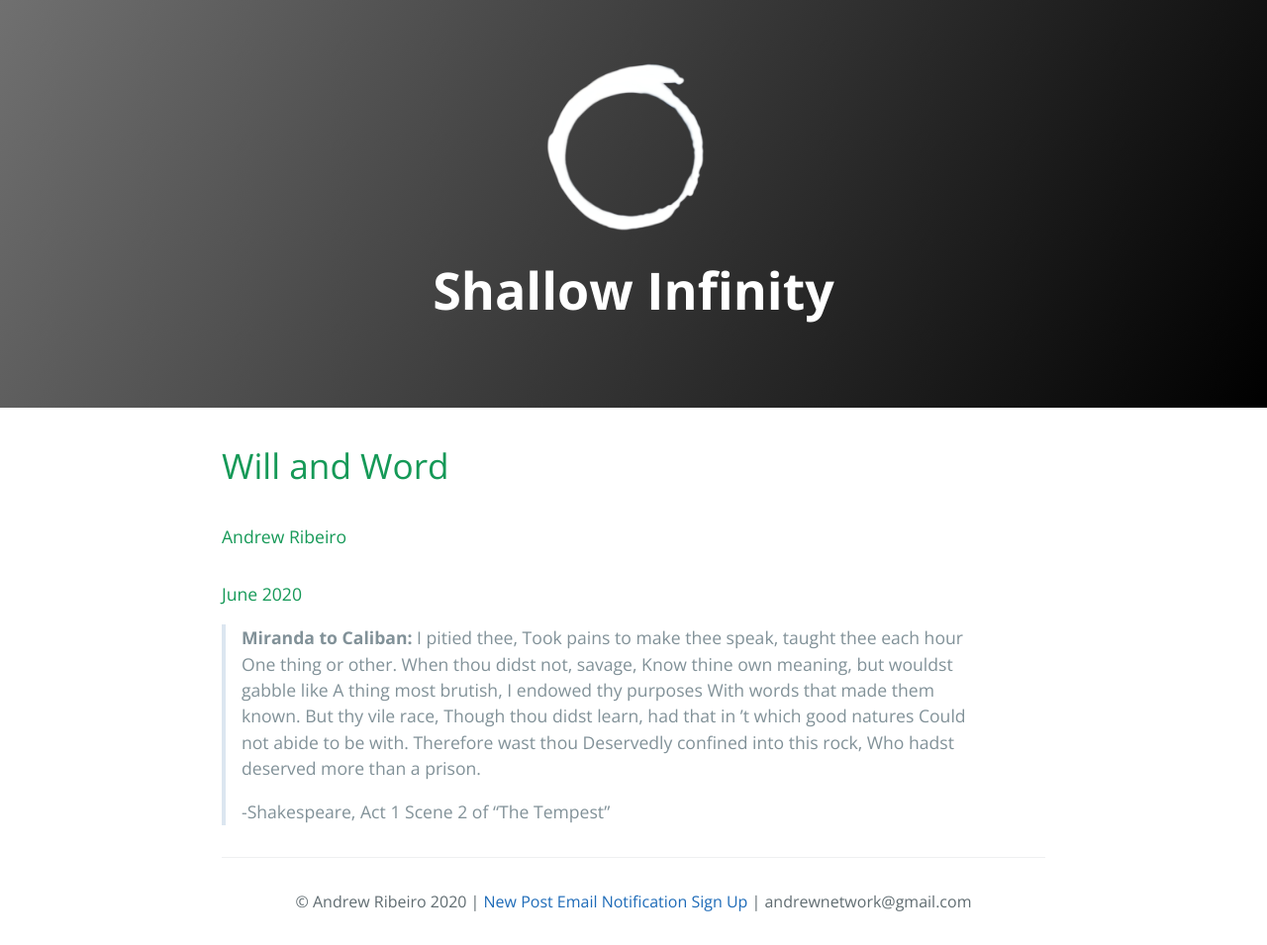
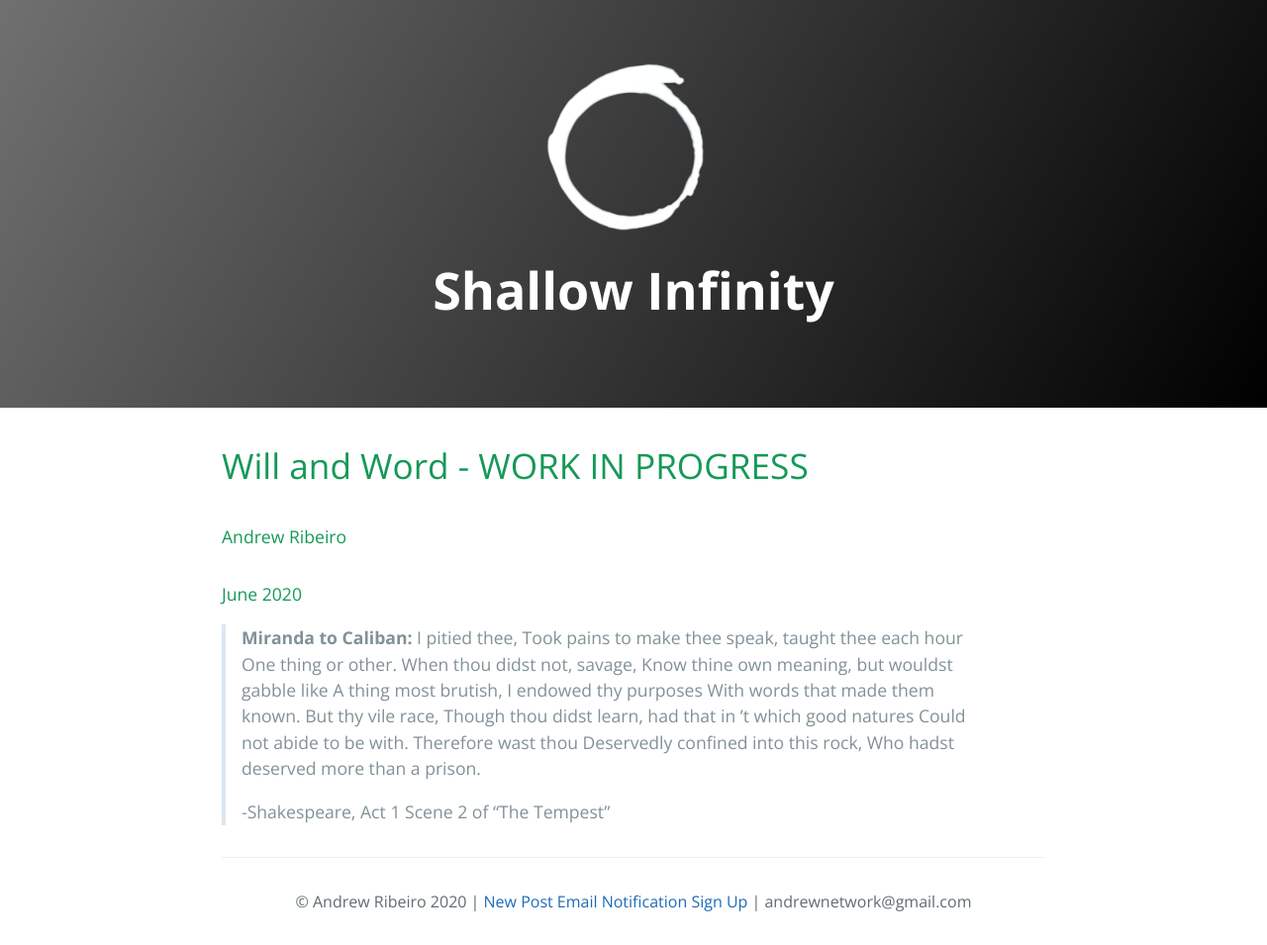
Before and after one commit to Andrewnetwork/CoronavirusBlog, a Jekyll site: the page built from will_and_word.md, in a window 1280 px wide. Shown: the whole page at 99% size. Built offline with Jekyll 4.4.1, drawn with Linux system fonts in a browser that asks for light colours; our own code applies the rules of GitHub Pages for plain Markdown files; the repository's description, which GitHub fills in, is left out.

Commit message:
Update will_and_word.md

```diff
--- a/will_and_word.md
+++ b/will_and_word.md
@@ -1,4 +1,4 @@
-# Will and Word
+# Will and Word - WORK IN PROGRESS
 #### Andrew Ribeiro
 #### June 2020
 
```
